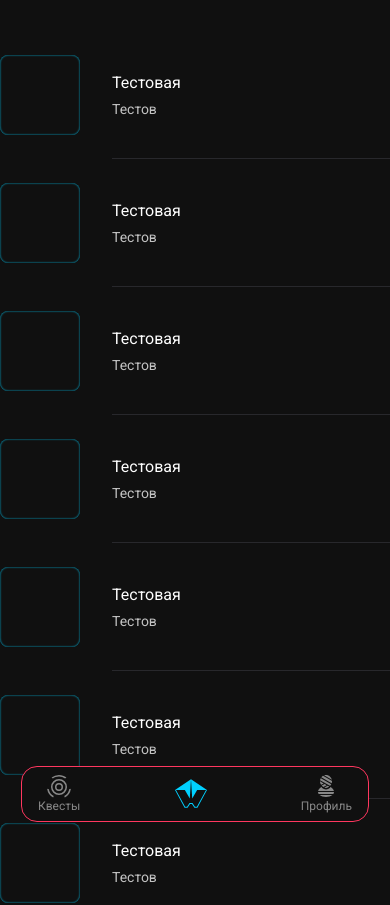
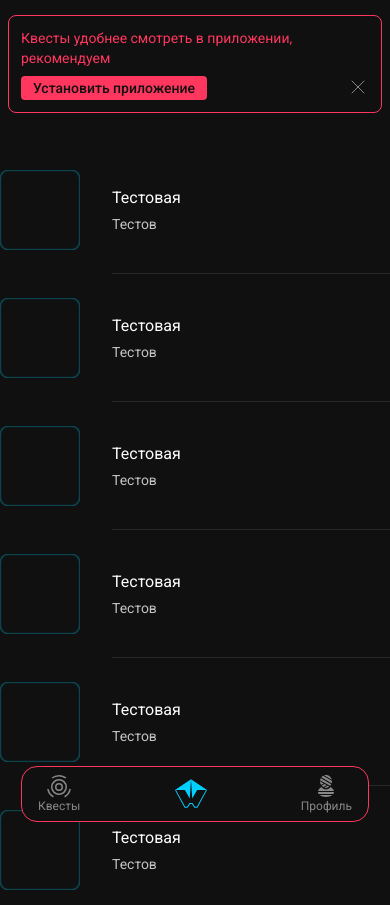
Before and after one commit to nanawebdev/quests-nuxt, a Nuxt app: page /news in a window 390 px wide. Shown: the top 905 px of the page. Built offline with nearby package versions, Linux system fonts and the light colour scheme.

Commit message:
Добавлена Нотификация Скачайте приложение

```diff
--- a/assets/scss/app.scss
+++ b/assets/scss/app.scss
@@ -17,3 +17,4 @@
 @import 'quest-description.scss';
 @import 'base-button.scss';
 @import 'loader/loader.scss';
+@import 'notification/notification.scss'
--- /dev/null
+++ b/assets/scss/notification/notification.scss
@@ -0,0 +1,77 @@
+.notification {
+  border: 1px solid var(--quests-color);
+  min-height: 40px;
+  padding-left: 16px;
+  border-radius: 8px;
+  font-size: 14px;
+  line-height: 20px;
+  color: var(--quests-color);
+  display: flex;
+  align-items: center;
+  font-weight: 400;
+}
+
+.notification__button {
+  background-color: transparent;
+  border: none;
+  width: 24px;
+  height: 24px;
+}
+
+.notification__text {
+  margin-right: 16px;
+}
+
+.notification__link {
+  background-color: var(--quests-color);
+  color: var(--default-dark);
+  border-radius: 4px;
+  height: 24px;
+  padding: 0 12px;
+  display: flex;
+  align-items: center;
+  font-weight: 500;
+  margin-right: 20px;
+  white-space: nowrap;
+}
+
+.notification__wrapper {
+  display: flex;
+  align-items: center;
+}
+
+// NEWS
+
+.news .notification {
+  border-color: var(--news-color);
+  color: var(--news-color);
+}
+
+.news .notification__link {
+  background-color: var(--news-color);
+}
+
+@media (max-width: 640px) {
+  .notification {
+    padding: 12px;
+    margin: 0 8px;
+    flex-direction: column;
+    align-items: flex-start;
+    margin-bottom: 17px;
+  }
+
+  .notification__link {
+    font-size: 14px;
+    line-height: 20px;
+  }
+
+  .notification__wrapper {
+    margin-top: 8px;
+    width: 100%;
+    justify-content: space-between;
+  }
+
+  .notification__text {
+    margin-right: 0;
+  }
+}
--- a/components/NavigationPanel.vue
+++ b/components/NavigationPanel.vue
@@ -1,7 +1,7 @@
 <template>
   <div class="navigation-panel-wrapper">
     <div class="navigation-panel">
-      <NuxtLink class="panel-link panel-item-quests" to="quests" exact-active-class="_exact_active">
+      <NuxtLink class="panel-link panel-item-quests" to="/quests" exact-active-class="_exact_active">
         <svg width="24" height="23" fill="none" xmlns="http://www.w3.org/2000/svg">
           <path
             class="icon-fill"
--- /dev/null
+++ b/components/Notification.vue
@@ -0,0 +1,22 @@
+<template>
+  <div class="notification">
+    <p class="notification__text">
+      Квесты удобнее смотреть в приложении, рекомендуем
+    </p>
+    <div class="notification__wrapper">
+      <a class="notification__link">
+        <span>Установить приложение</span>
+      </a>
+      <button class="notification__button">
+        <svg width="14" height="14" fill="none" xmlns="http://www.w3.org/2000/svg"><path
+          d="M1 1l12 12m0-12L1 13"
+          stroke="#fff"
+          stroke-opacity=".5"
+          stroke-linecap="round"
+          stroke-linejoin="round"
+        />
+        </svg>
+      </button>
+    </div>
+  </div>
+</template>
--- a/layouts/default.vue
+++ b/layouts/default.vue
@@ -2,6 +2,7 @@
   <div class="wrapper">
     <header></header>
     <main :class="pageClass">
+      <Notification v-if="canShowNotification" />
       <Nuxt />
 
       <NavigationPanel v-if="canShowNavigationPanel" />
@@ -28,6 +29,12 @@ export default {
         return true
       }
       return false
+    },
+    canShowNotification() {
+      if (['/quests', '/news'].includes(this.$route.path)) {
+        return true
+      }
+      return false
     }
   }
 }
--- a/pages/index.vue
+++ b/pages/index.vue
@@ -38,6 +38,7 @@
         </NuxtLink>
       </li>
     </ul>
+
     <h1>Элементы страниц</h1>
     <ul>
       <li>
@@ -53,6 +54,11 @@
       <li>
         <NuxtLink to="/quest-preview">
           Quest preview
+        </NuxtLink>
+      </li>
+      <li>
+        <NuxtLink to="/notification">
+          Оповещение "Установите приложение"
         </NuxtLink>
       </li>
     </ul>
--- /dev/null
+++ b/pages/notification.vue
@@ -0,0 +1,3 @@
+<template>
+  <Notification />
+</template>
```
